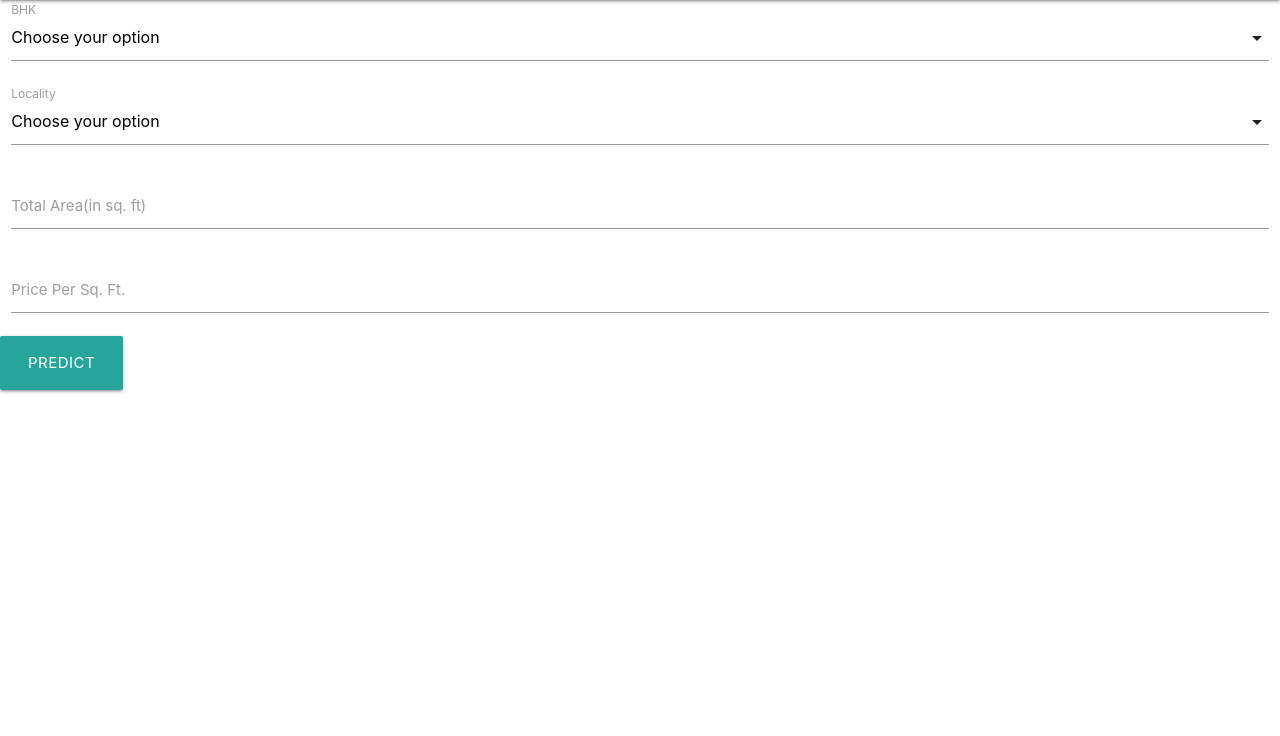
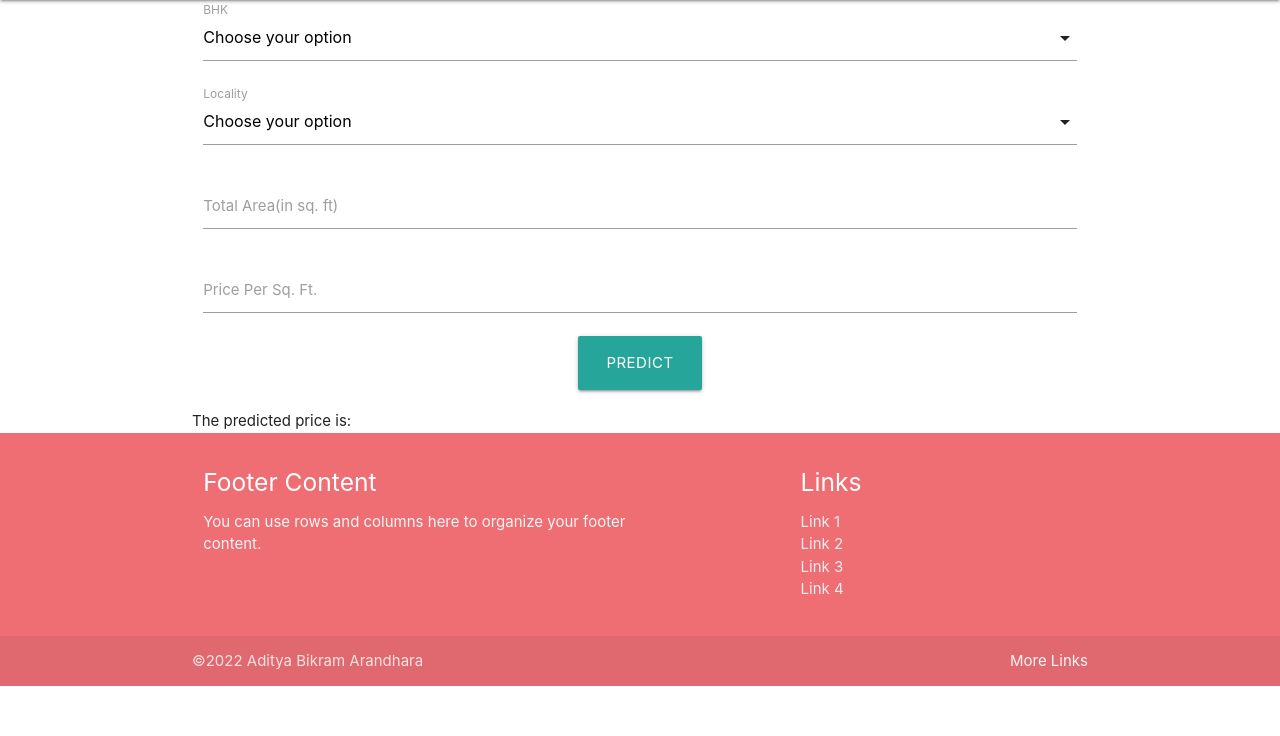
Before and after one commit to Adityabill/house-price-prediction, a Django app: page / in a window 1280 px wide. Shown: the part 64-800 px from the top of the page. Run offline with Django 4.2, Linux system fonts and the light colour scheme.

Commit message:
Added footer and django tags

```diff
--- a/prediction_app/views.py
+++ b/prediction_app/views.py
@@ -1,5 +1,17 @@
 from django.shortcuts import render
+from  django.http import HttpResponse
+from django.template import loader
+from datetime import date
+
+current_date = date.today()
 
 # Create your views here.
 def homePage(request):
-    return render(request, 'home.html')
+    # return render(request, 'home.html')
+    template = loader.get_template('home.html')
+    today_date = {
+        'year':current_date.year,
+        'month':current_date.month,
+    }
+
+    return HttpResponse(template.render(today_date, request))
--- a/templates/base_templates/base_template.html
+++ b/templates/base_templates/base_template.html
@@ -29,5 +29,33 @@
     {% block body%}
     {% endblock body %}
 
+    <div class="" margin-bottom="-10">
+    <footer class="page-footer">
+      <div class="container">
+        <div class="row">
+          <div class="col l6 s12">
+            <h5 class="white-text">Footer Content</h5>
+            <p class="grey-text text-lighten-4">You can use rows and columns here to organize your footer content.</p>
+          </div>
+          <div class="col l4 offset-l2 s12">
+            <h5 class="white-text">Links</h5>
+            <ul>
+              <li><a class="grey-text text-lighten-3" href="#!">Link 1</a></li>
+              <li><a class="grey-text text-lighten-3" href="#!">Link 2</a></li>
+              <li><a class="grey-text text-lighten-3" href="#!">Link 3</a></li>
+              <li><a class="grey-text text-lighten-3" href="#!">Link 4</a></li>
+            </ul>
+          </div>
+        </div>
+      </div>
+      <div class="footer-copyright">
+        <div class="container">
+        ©{{year}} Aditya Bikram Arandhara
+        <a class="grey-text text-lighten-4 right" href="#!">More Links</a>
+        </div>
+      </div>
+    </footer>
+    </div>
+
 </body>
 </html>
--- a/templates/home.html
+++ b/templates/home.html
@@ -3,7 +3,7 @@
 
 
 {% block body%}
-<div class="row">
+<div class="row container">
     <form>
         <div class="input-field col s12">
             <select>
@@ -37,8 +37,14 @@
             <input id="price_sq_ft" type="number" class="validate">
             <label for="price_sq_ft">Price Per Sq. Ft.</label>
         </div>
-        <a class="waves-effect waves-light btn-large">Predict</a>
+        <div class="center">
+            <button class="waves-effect waves-light btn-large">Predict</button>
+        </div>
     </form>
+</div>
+
+<div class="container">
+  The predicted price is:
 </div>
 
 <script>
```
